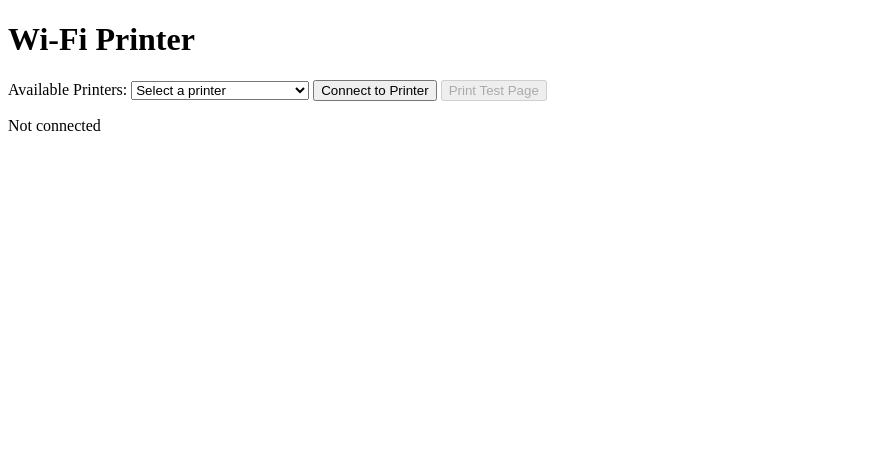
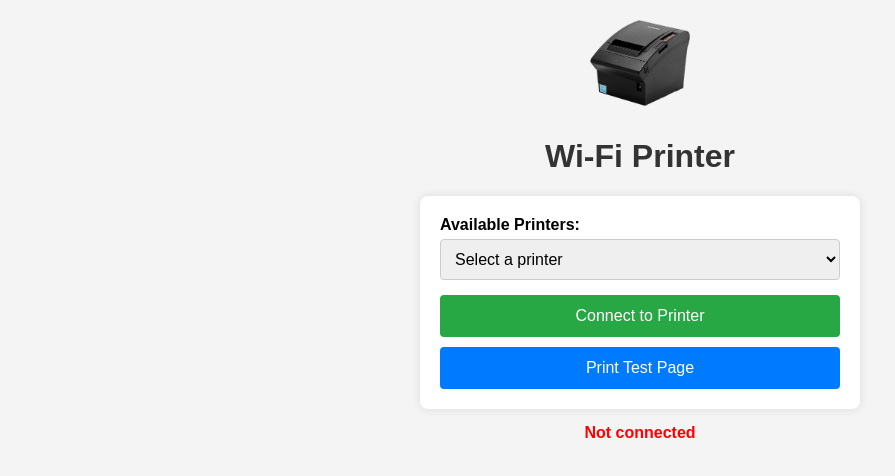
Before and after one commit to mik284/web_usb_printer_API, a website: page index.html in a window 1280 px wide. Shown: the whole page, without its empty margins (0-895 px from the left). Drawn offline with Linux system fonts and the light colour scheme.

Commit message:
fix html and ui

```diff
--- a/index.html
+++ b/index.html
@@ -7,25 +7,41 @@
     <title>Wi-Fi Printer</title>
 </head>
 
-<body>
-    <h1>Wi-Fi Printer</h1>
+<body style="font-family: Arial, sans-serif; background-color: #f4f4f4; margin: 0; padding: 20px;">
+    <div style="text-align: center;">
+        <img src="assets/images/thermal.png" alt="Wi-Fi Printer"
+            style="width: 100px; height: auto; margin-bottom: 5px;">
+        <h1 style="text-align: center; color: #333;">Wi-Fi Printer</h1>
+    </div>
 
-    <div>
-        <label for="printer-list">Available Printers:</label>
-        <select id="printer-list">
+    <div
+        style="max-width: 400px; margin: 0 auto; background-color: white; padding: 20px; border-radius: 8px; box-shadow: 0 0 10px rgba(0, 0, 0, 0.1);">
+        <div style="margin-bottom: 15px;">
+            <label for="printer-list" style="font-weight: bold; margin-bottom: 5px; display: block;">Available
+                Printers:</label>
+            <select id="printer-list"
+                style="width: 100%; padding: 10px; font-size: 16px; border: 1px solid #ccc; border-radius: 4px;">
                 <option value="" disabled selected>Select a printer</option>
                 <option value="192.168.100.89">Printer 1 (192.168.100.89)</option>
                 <option value="192.168.100.1">Printer 2 (192.168.100.1)</option>
                 <option value="manual">Enter IP Manually</option>
             </select>
-        <div id="manual-input" style="display: none;">
-            <input type="text" id="printer-ip" placeholder="Enter Printer IP Address">
-        </div>
-        <button id="connect">Connect to Printer</button>
-        <button id="print" disabled>Print Test Page</button>
         </div>
 
-    <p id="status">Not connected</p>
+        <div id="manual-input" style="display: none; margin-bottom: 15px;">
+            <input type="text" id="printer-ip" placeholder="Enter Printer IP Address"
+                style="width: 100%; padding: 10px; font-size: 16px; border: 1px solid #ccc; border-radius: 4px;">
+        </div>
+
+        <button id="connect"
+            style="width: 100%; padding: 12px; font-size: 16px; background-color: #28a745; color: white; border: none; border-radius: 4px; cursor: pointer; margin-bottom: 10px;">Connect
+            to Printer</button>
+        <button id="print" disabled
+            style="width: 100%; padding: 12px; font-size: 16px; background-color: #007bff; color: white; border: none; border-radius: 4px; cursor: pointer;">Print
+            Test Page</button>
+    </div>
+
+    <p id="status" style="text-align: center; font-weight: bold; margin-top: 15px; color: #ff0000;">Not connected</p>
 
     <script>
         let ws;
@@ -87,10 +103,32 @@
                 return;
             }
 
-        // ESC/POS commands for printing "Hello, Wi-Fi Printer!"
+            // ESC/POS commands for formatting receipt data
             const ESC = '\x1B';  // ESC byte
             const LF = '\x0A';   // Line feed (new line)
-        const printData = ESC + '!' + '\x00' + 'Hello, Wi-Fi Printer!' + LF + LF;
+            const init = ESC + '@'; // Initialize printer
+
+            // Sample receipt data for a restaurant
+            const header = ESC + '!' + '\x38' + '     Restaurant Name' + LF + LF;  // Bold, large text
+            const item1 = ESC + '!' + '\x00' + 'Burger     x1     $5.00' + LF;
+            const item2 = ESC + '!' + '\x00' + 'Fries      x2     $3.00' + LF;
+            const item3 = ESC + '!' + '\x00' + 'Soda       x1     $2.00' + LF;
+            const total = ESC + '!' + '\x01' + '--------------------' + LF + 'Total:          $13.00' + LF + LF;
+
+          // ESC/POS command for QR Code
+            const qrCodeCommand = ESC + '(k' + String.fromCharCode(0x03) + String.fromCharCode(0x00) + String.fromCharCode(0x31) +
+                String.fromCharCode(0x51) + String.fromCharCode(0x0A) + '' + LF;
+
+
+            const footer = LF + 'Thank you for dining with us!' + LF;
+
+            // Add some extra line feeds to ensure all data is printed before the cut
+            const extraSpacing = LF + LF + LF + LF + LF; // Adjust the number of line feeds as necessary
+
+            // Cut command (Full cut)
+            const cutCommand = ESC + 'i';
+
+            const printData = init + header + item1 + item2 + item3 + total + qrCodeCommand + footer + extraSpacing + cutCommand;
 
             const printerIP = printerList.value === 'manual' ? printerIPInput.value : printerList.value;
 
--- a/package.json
+++ b/package.json
@@ -2,7 +2,7 @@
   "name": "web_usb_api",
   "version": "1.0.0",
   "description": "",
-  "main": "index.js",
+  "main": "server.js",
   "scripts": {
     "test": "echo \"Error: no test specified\" && exit 1"
   },
```
Lines whose indentation alone changed are shown as unchanged.
